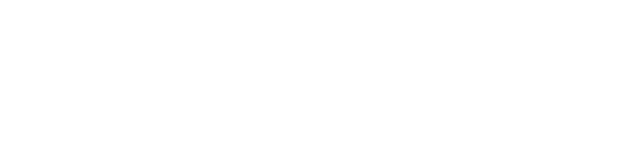
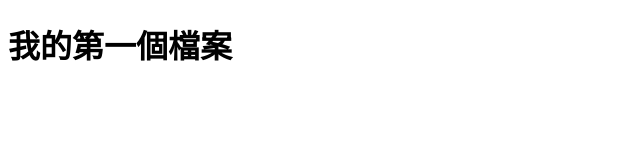
Before and after one commit to liuchenghan2004/20240301, a plain HTML site: page index.html in a window 1280 px wide. Shown: the whole page, without its empty margins (0-640 px from the left). Drawn offline with Linux system fonts and the light colour scheme.

Commit message:
新增<h1>標籤

```diff
--- a/index.html
+++ b/index.html
@@ -3,9 +3,9 @@
 <head>
     <meta charset="UTF-8">
     <meta name="viewport" content="width=device-width, initial-scale=1.0">
-    <title>Document</title>
+    <title>我的第一個檔案</title>
 </head>
 <body>
-
+    <h1>我的第一個檔案</h1>
 </body>
 </html>
```
